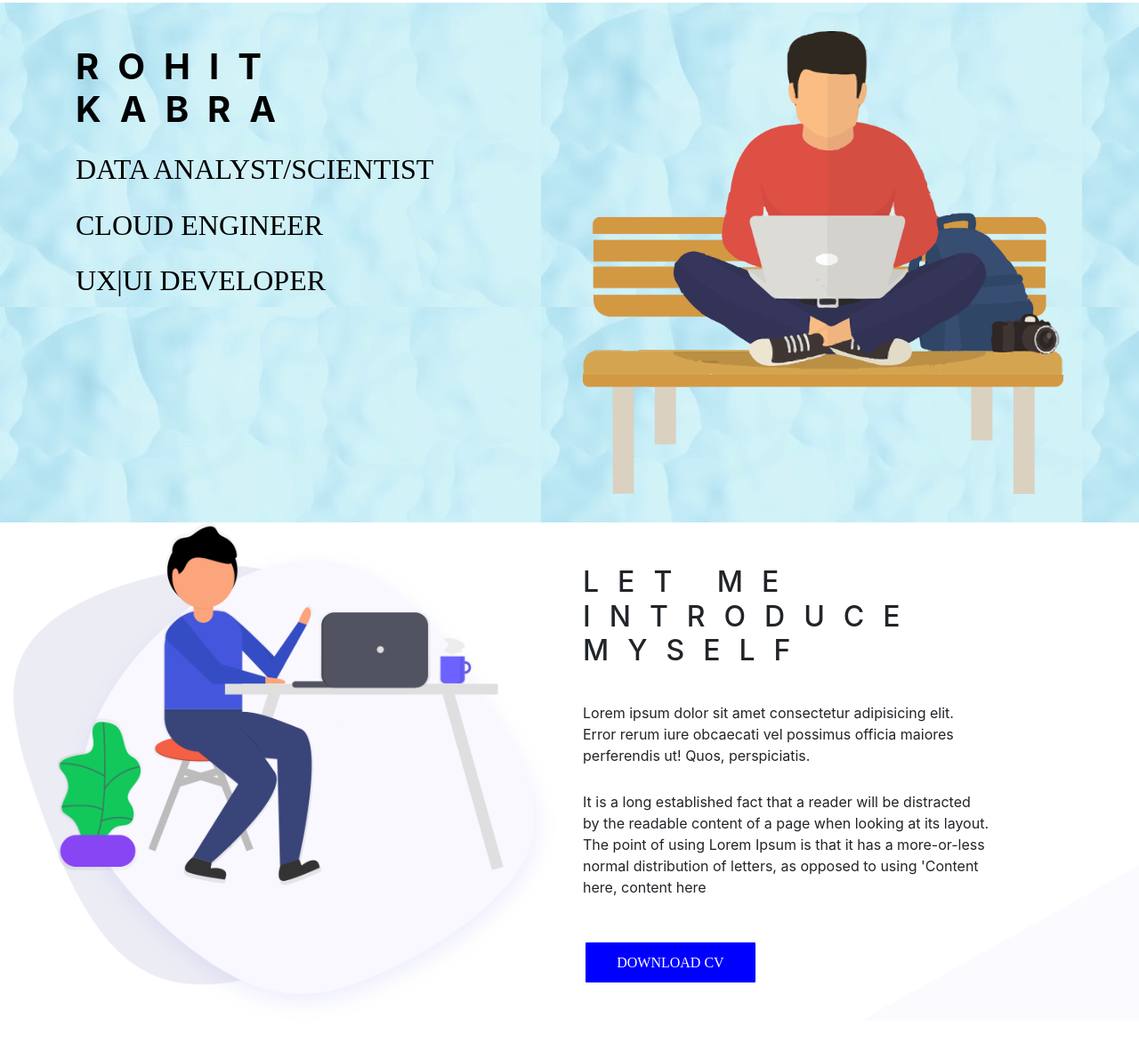
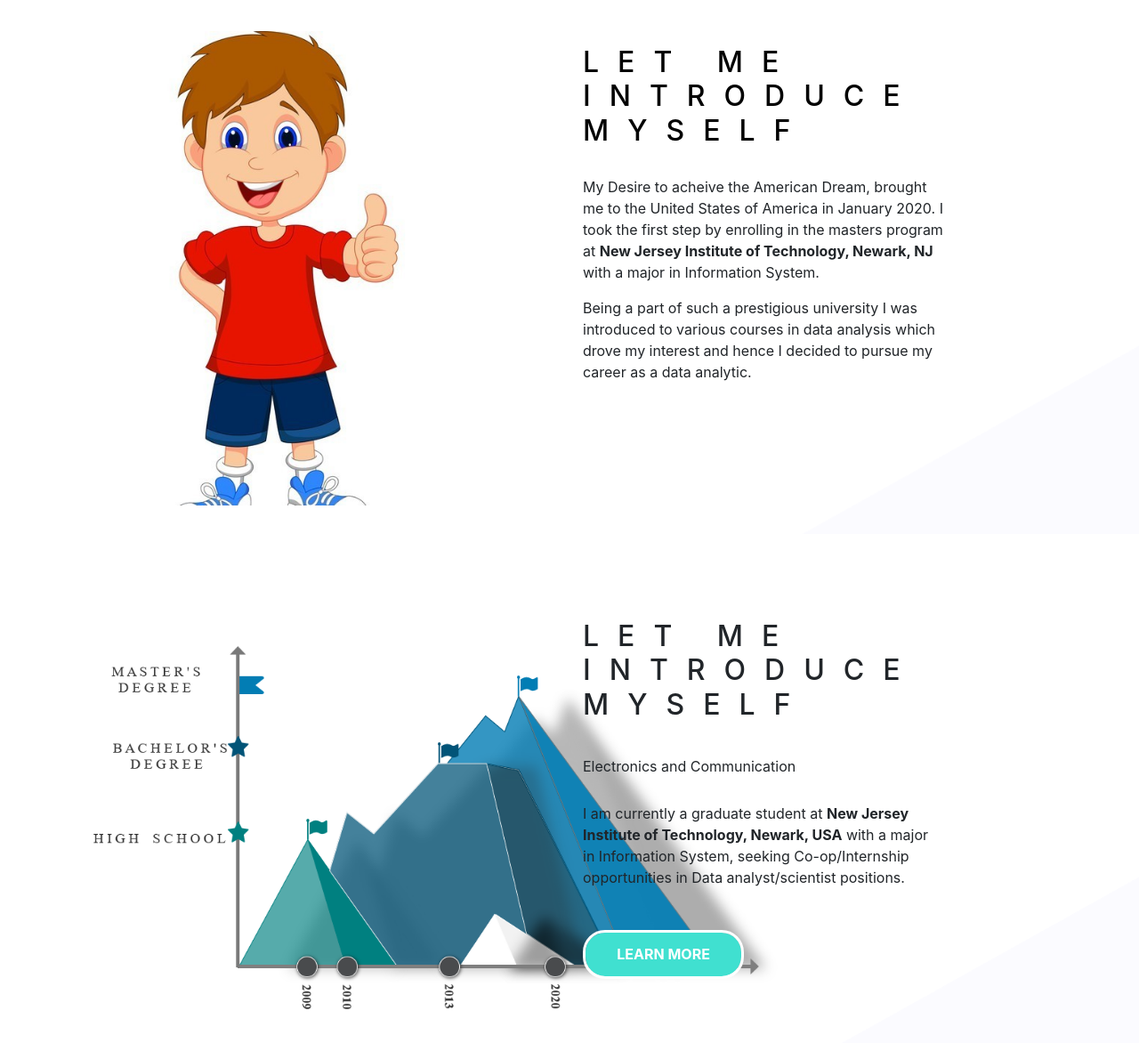
Before and after one commit to rohit131991/My_Portfolio, a plain HTML site: page index.html in a window 1280 px wide. Shown: the part 84-1256 px from the top of the page at 89% size. Before the commit the page ends 1231 px from the top, so only its background shows below. Drawn offline with Linux system fonts and the light colour scheme; a web font is replaced by a local one.

Commit message:
Changed the banner content and logo

```diff
--- a/css/style.css
+++ b/css/style.css
@@ -14,6 +14,7 @@ height: 100%;
 /*Start Navigation*/
 .header_area .main-menu .navbar{
     padding: 1rem 10rem;
+    position: -webkit-sticky;
     position: sticky;
 }
 
@@ -47,14 +48,16 @@ height: 100%;
 
 /* Banner Area */
 .site-main .site-banner {
-    background-image: url(../images/bannerbck.jpg);
+    background-image: url(../images/body.png);
+    padding: 3%%
 }
 
-.site-main .site-banner .site-title h1 > span{
+.site-main .site-banner .site-title h2 > span{
     color: black;
     display: block;
     font: normal bold 49px/ 60px;
     letter-spacing: 21px;
+    border: 15px black;
 
 }
 .site-main .site-banner .site-title h3{
@@ -67,32 +70,33 @@ height: 100%;
 
 .site-main .site-banner .banner-image > img{
     padding: 2rem 0;
-    width: 90rem;
+    width: 80%;
 }
 
 /* Buttons */
 
 .button{
     padding: .8rem 2.2rem;
-    font: normal 500 16px/20px felix titling, serif;
+    font: bold 500 16px/20px;
     position: relative;
-    border: 3px solid transparent;
+    border: 3px solid;
     border-radius: 4px;
 }
 
 .button.primary-button{
-    background: blue;
+    background: turquoise;
     background-clip: padding-box;
     color: white;
     transition: 0.3s ease;
     box-shadow: black;
-    border-radius: 4px;
+    border-radius: 25px;
+    font-weight: bolder;
 }
 
 .button.primary-button:hover{
     background: whitesmoke;
     background-clip: padding-box;
-    color: blue;
+    color: turquoise;
 }
 
 .button.primary-button::after, .button.secondary-button::after{
@@ -105,7 +109,7 @@ height: 100%;
 }
 
 .button.secondary-button{
-    background: blue;
+    background: turquoise;
     background-clip: padding-box;
     transition: 0.3s ease;
     color: white;
@@ -124,7 +128,7 @@ height: 100%;
 /* Start About Area */
 
 .site-main .about-area{
-    padding: 0rem 0rem;
+    padding: 3rem 5rem;
     background-image: url(../images/body.png);
 }
 
@@ -137,5 +141,9 @@ height: 100%;
 .site-main .about-area .about-title .paragraph > p{
     padding: .4rem 0;
 }
+.site-main .about-area .about-image{
+    width: 50rem;
+
+}
 
 /* End About Area */
--- a/index.html
+++ b/index.html
@@ -57,32 +57,42 @@
         <section class="site-banner">
             <div class="container">
                 <div class="row">
+                    <div class="col-lg-6 col-md-12 banner-image">
+                        <img src="./images/banner_image.jpg" alt="banner-img" class="img-fluid">
+                    </div>
                     <div class="col-lg-6 col-md-12 site-title">
-                        <h1 class="text-uppercase pt-5">
-                            <span><b>Rohit</b></span>
-                            <span><b>Kabra</b></span>
-                        </h1>
+                        <h2 class="text-uppercase pt-5">
+                            <span>Let me</span>
+                            <span>Introduce</span>
+                            <span>myself</span>
+                        </h2>
+                        <div class="paragraph py-4 w-75">
+                            <p class="para">
+                                My Desire to acheive the American Dream, brought me to
+                                the United States of America in January 2020.
+                                I took the first step by enrolling in the masters program at
+                                <b>New Jersey Institute of Technology, Newark, NJ</b> with a major in Information System.
 
-                        <h3 class="title-text text-uppercase">Data Analyst/Scientist</h3>
-                        <h3 class="title-text text-uppercase">Cloud Engineer</h3>
-                        <h3 class="title-text text-uppercase">UX|UI developer</h3>
+                            </p>
+                            <p class="para">
+                            Being a part of such a prestigious university I was introduced to various courses in data analysis
+                            which drove my interest and hence I decided to pursue my career as a data analytic.
+                            </p>
+                        </div>
                     </div>
-                    <div class="col-lg-6 col-md-12 banner-image">
-                        <img src="./images/banner.png" alt="banner-img" class="img-fluid">
-                    </div>
+
                 </div>
             </div>
         </section>
         <!--End Banner Area-->
 
         <!--About Area-->
-
-        <section id="about me" class="about-area">
+         <section id="about me" class="about-area">
             <div class="container-fluid">
                 <div class="row">
                     <div class="col-lg-6 col-md-12">
                         <div class="about-image">
-                            <img src="./images/about us.png" alt="About us" class="img-fluid">
+                            <img src="./images/education.png" alt="About us" class="img-fluid">
                         </div>
                     </div>
                     <div class="col-lg-6 col-md-12 about-title">
@@ -90,28 +100,24 @@
                             <span>Let me</span>
                             <span>introduce</span>
                             <span>myself</span>
+
                         </h2>
+
                         <div class="paragraph py-4 w-75">
                             <p class="para">
-                                Lorem ipsum dolor sit amet consectetur adipisicing elit. Error rerum iure obcaecati vel
-                                possimus officia maiores perferendis ut! Quos, perspiciatis.
+                                Electronics and Communication
                             </p>
                             <p class="para">
-                                It is a long established fact that a reader will be distracted by the readable content
-                                of a page when looking at its layout. The point of using Lorem Ipsum is that it has a
-                                more-or-less normal distribution of letters, as opposed to using 'Content here, content
-                                here
+                                I am currently a graduate student at <b>New Jersey Institute of Technology, Newark, USA</b> with a major in Information System,
+                                seeking Co-op/Internship opportunities in Data analyst/scientist positions.
                             </p>
                         </div>
-                        <button type="button" class="btn button primary-button text-uppercase">Download cv</button>
+                        <button type="button" class="btn button primary-button text-uppercase">Learn more</button>
                     </div>
                 </div>
             </div>
         </section>
-
         <!--End About Area-->
-
-
 
 
 
```
Also changed, not shown: images/banner_image.jpg (added), images/ed1.png (added), images/education.png (added), images/vtu.png (added).
